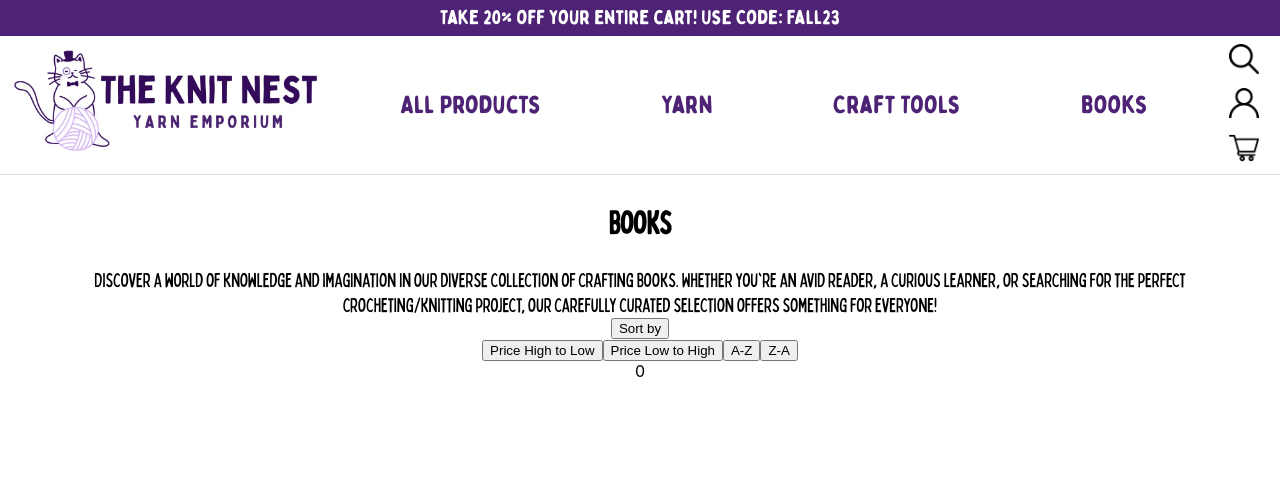
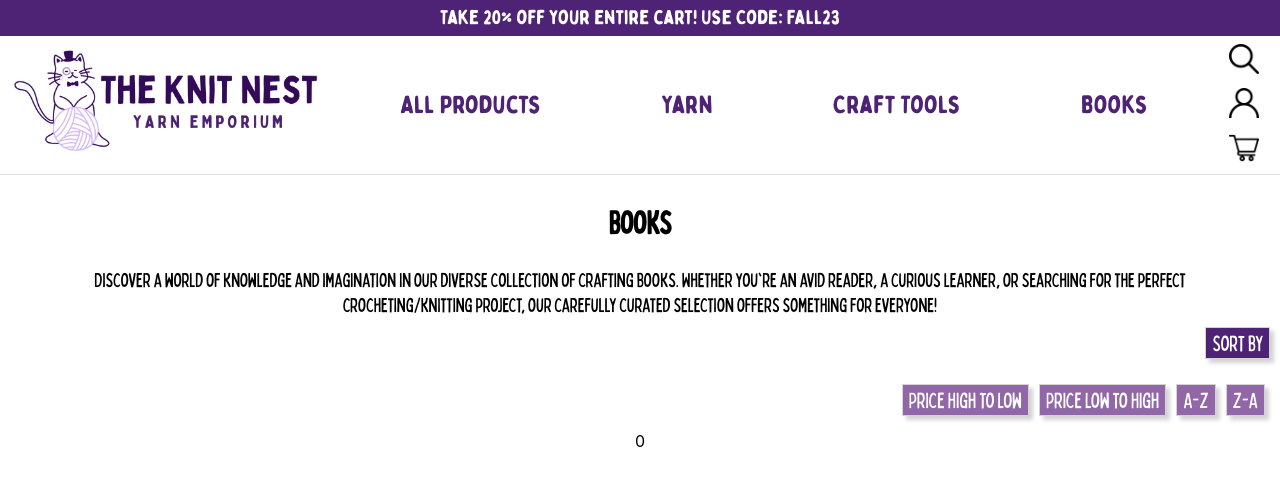
Before and after one commit to hvohr/the-knit-nest, a React (Create React App) app: page /books in a window 1280 px wide. Both pictures are taken after a click on the button "Sort by". Shown: the top 486 px of the page. Built offline with nearby package versions, Linux system fonts and the light colour scheme; no server answers.

Commit message:
feat: add ui and styling for filter

```diff
--- a/src/pages/Books.js
+++ b/src/pages/Books.js
@@ -26,25 +26,28 @@ function Books() {
       <h1 className='page-title'>Books</h1>
       <p className='page-description'>Discover a world of knowledge and imagination in our diverse collection of crafting books. Whether you're an avid reader, a curious learner, or searching for the perfect crocheting/knitting project, our carefully curated selection offers something for everyone!</p>
       <div className='filtering-container'>
-        <button onClick={() => setClose(!close)}>Sort by</button>
-        {filter && <p>Sorting by: {filter}</p>}
-        {!close && <div>
-          <button className='filter' onClick={(event) => {
+        <button className='filter-button' onClick={() => setClose(!close)}>Sort by</button>
+        {!close && <div className='filter-items'>
+          <button className='filter-button1' onClick={(event) => {
             setFilter(event.target.value)
             setClose(true)
           }} value='Price High to Low'>Price High to Low</button>
-          <button className='filter' onClick={(event) => {
+          <button className='filter-button1' onClick={(event) => {
             setFilter(event.target.value)
             setClose(true)
           }} value='Price Low to High'>Price Low to High</button>
-          <button className='filter' onClick={(event) => {
+          <button className='filter-button1' onClick={(event) => {
             setFilter(event.target.value)
             setClose(true)
           }} value='A-Z'>A-Z</button>
-          <button className='filter' onClick={(event) => {
+          <button className='filter-button1' onClick={(event) => {
             setFilter(event.target.value)
             setClose(true)
           }} value='A-Z'>Z-A</button>
+        </div>}
+        {filter && <div className='close-container'>
+          <button className='close-button' onClick={() => setFilter('')}><img className='close-filter' src={require('../components/images/close (2).png')} /></button>
+          <p className='ui-sort'>Sorting by: {filter}</p>
         </div>}
       </div>
       <div>
--- a/src/pages/pages.css
+++ b/src/pages/pages.css
@@ -173,6 +173,58 @@
   margin: 10px;
   cursor: pointer;
   background-color: #4e2375;
+  color: white;
+  box-shadow: 4px 4px 4px lightgrey;
+  border: 1px solid lightgrey;
+}
+
+.filtering-container {
+  display: flex;
+  align-items: flex-end;
+  flex-direction: column;
+  font-family: 'Bobby Jones Condensed';
+  font-size: 22px;
+}
+
+.close-filter {
+  height: 15px;
+}
+
+.ui-sort,
+.filter-items {
+  margin: 10px;
+}
+
+.close-container {
+  display: flex;
+  align-items: center;
+}
+
+.close-button {
+  display: flex;
+  align-items: center;
+  justify-content: center;
+  background: none;
+  border: none;
+}
+
+.filter-button {
+  font-family: 'Bobby Jones Condensed';
+  font-size: 22px;
+  margin: 10px;
+  cursor: pointer;
+  background-color: #4e2375;
+  color: white;
+  box-shadow: 4px 4px 4px lightgrey;
+  border: 1px solid lightgrey;
+}
+
+.filter-button1 {
+  font-family: 'Bobby Jones Condensed';
+  font-size: 22px;
+  margin: 5px;
+  cursor: pointer;
+  background-color: #9167a7;
   color: white;
   box-shadow: 4px 4px 4px lightgrey;
   border: 1px solid lightgrey;
```
Also changed, not shown: src/components/images/close (2).png (added).
